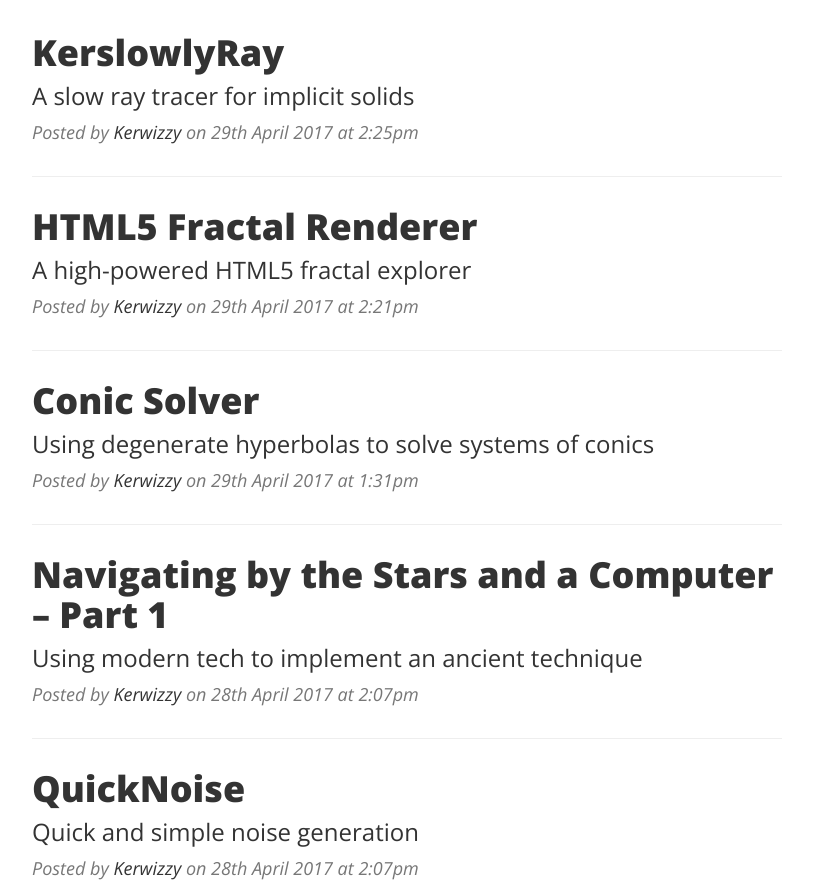
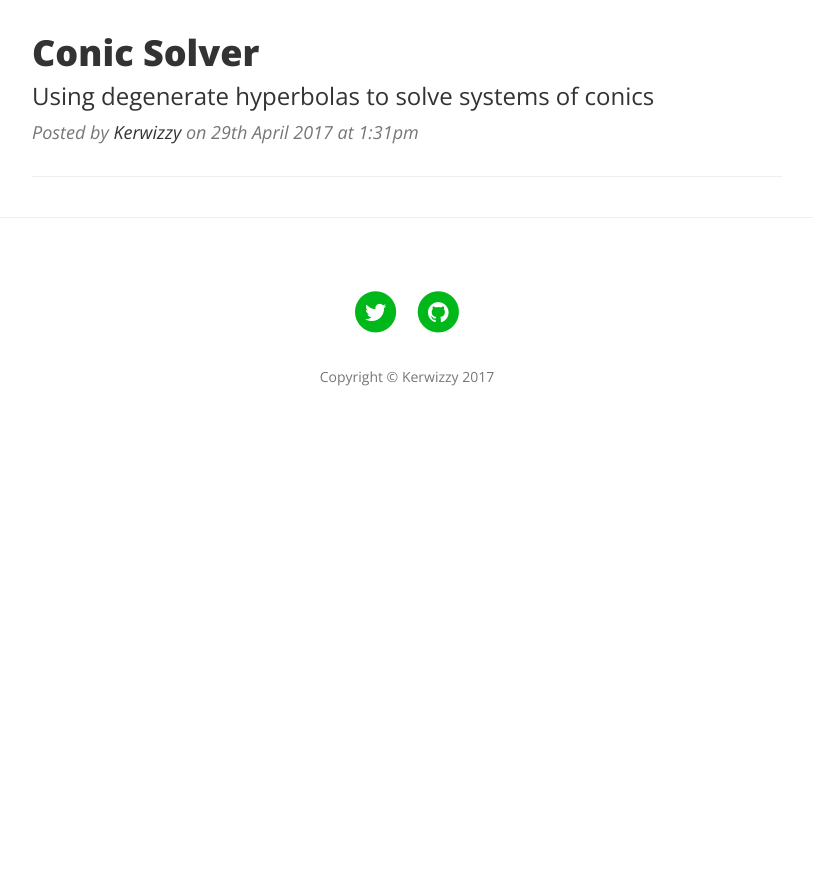
Before and after one commit to kerwizzy/blog, a plain HTML site: page index.html in a window 1280 px wide. Shown: the part 495-1381 px from the top of the page, without its empty margins (233-1046 px from the left). After the commit the page ends 947 px from the top, so only its background shows below. Drawn offline with nearby package versions, Linux system fonts and the light colour scheme.

Commit message:
Removed all but the Conic Solver post from the blog until later.

```diff
--- a/index.html
+++ b/index.html
@@ -179,43 +179,11 @@ window.onload = function() {
             <div class="col-lg-8 col-lg-offset-2 col-md-10 col-md-offset-1" id='postList'>
 			<!--@@POSTLISTSTART-->
 <div class="post-preview">
-<a href="2017/KerslowlyRay.html">
-<h2 class="post-title">KerslowlyRay</h2>
-<h3 class="post-subtitle">A slow ray tracer for implicit solids</h3>
-</a>
-<p class="post-meta">Posted by <a href="about.html">Kerwizzy</a> on 29th April 2017 at 2:25pm</p>
-</div>
-<hr>
-<div class="post-preview">
-<a href="2017/HTML5 Fractal Renderer.html">
-<h2 class="post-title">HTML5 Fractal Renderer</h2>
-<h3 class="post-subtitle">A high-powered HTML5 fractal explorer</h3>
-</a>
-<p class="post-meta">Posted by <a href="about.html">Kerwizzy</a> on 29th April 2017 at 2:21pm</p>
-</div>
-<hr>
-<div class="post-preview">
 <a href="2017/Conic Solver.html">
 <h2 class="post-title">Conic Solver</h2>
 <h3 class="post-subtitle">Using degenerate hyperbolas to solve systems of conics</h3>
 </a>
 <p class="post-meta">Posted by <a href="about.html">Kerwizzy</a> on 29th April 2017 at 1:31pm</p>
-</div>
-<hr>
-<div class="post-preview">
-<a href="2017/Navigating by the Stars and a Computer – Part 1.html">
-<h2 class="post-title">Navigating by the Stars and a Computer – Part 1</h2>
-<h3 class="post-subtitle">Using modern tech to implement an ancient technique</h3>
-</a>
-<p class="post-meta">Posted by <a href="about.html">Kerwizzy</a> on 28th April 2017 at 2:07pm</p>
-</div>
-<hr>
-<div class="post-preview">
-<a href="2017/QuickNoise.html">
-<h2 class="post-title">QuickNoise</h2>
-<h3 class="post-subtitle">Quick and simple noise generation</h3>
-</a>
-<p class="post-meta">Posted by <a href="about.html">Kerwizzy</a> on 28th April 2017 at 2:07pm</p>
 </div>
 <hr><!--@@POSTLISTEND-->
 			<!--
```
Also changed, not shown: 2017/index.html (+0 -32 lines).
